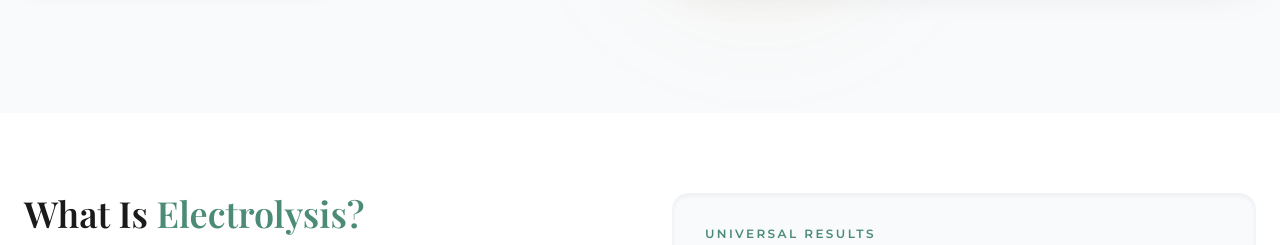
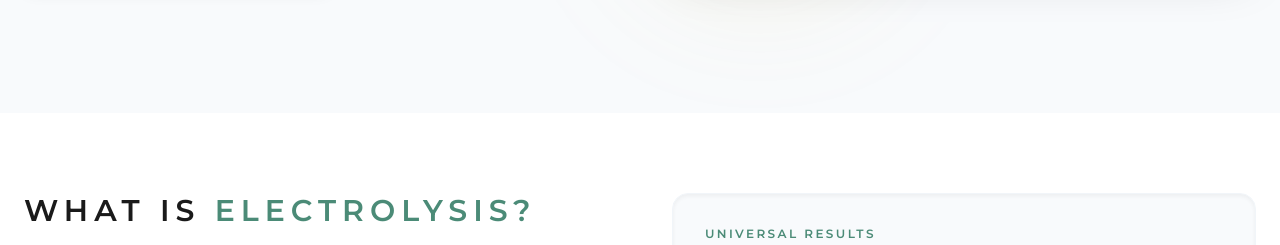
Before and after one commit to Paintballskaguy/tulsa_electrology, a plain HTML site: page index.html in a window 1280 px wide. Shown: the part 707-952 px from the top of the page. Drawn offline with nearby package versions, Linux system fonts and the light colour scheme; a web font is replaced by a local one.

Commit message:
updated headline to new font. what is electrolsis

```diff
--- a/index.html
+++ b/index.html
@@ -156,8 +156,10 @@
             <div class="grid lg:grid-cols-2 gap-16 items-start">
 
                 <div data-aos="fade-right">
-                    <h2 class="text-4xl font-serif text-brandDark mb-6">What Is <span class="text-brandSage">Electrolysis?</span></h2>
-                    <p class="text-lg text-slate-700 leading-relaxed mb-6">
+    <h2 class="text-3xl font-sans font-bold uppercase tracking-[0.2em] text-brandDark mb-6">
+        What Is <span class="text-brandSage">Electrolysis?</span>
+    </h2>
+    <p class="text-lg text-slate-700 leading-relaxed mb-6">
                         Electrolysis is the <strong>only FDA-approved method</strong> for permanent hair removal. Regardless of the cause—heredity, metabolic, or hormonal conditions—electrolysis will permanently remove unwanted hair.
                     </p>
 
```
